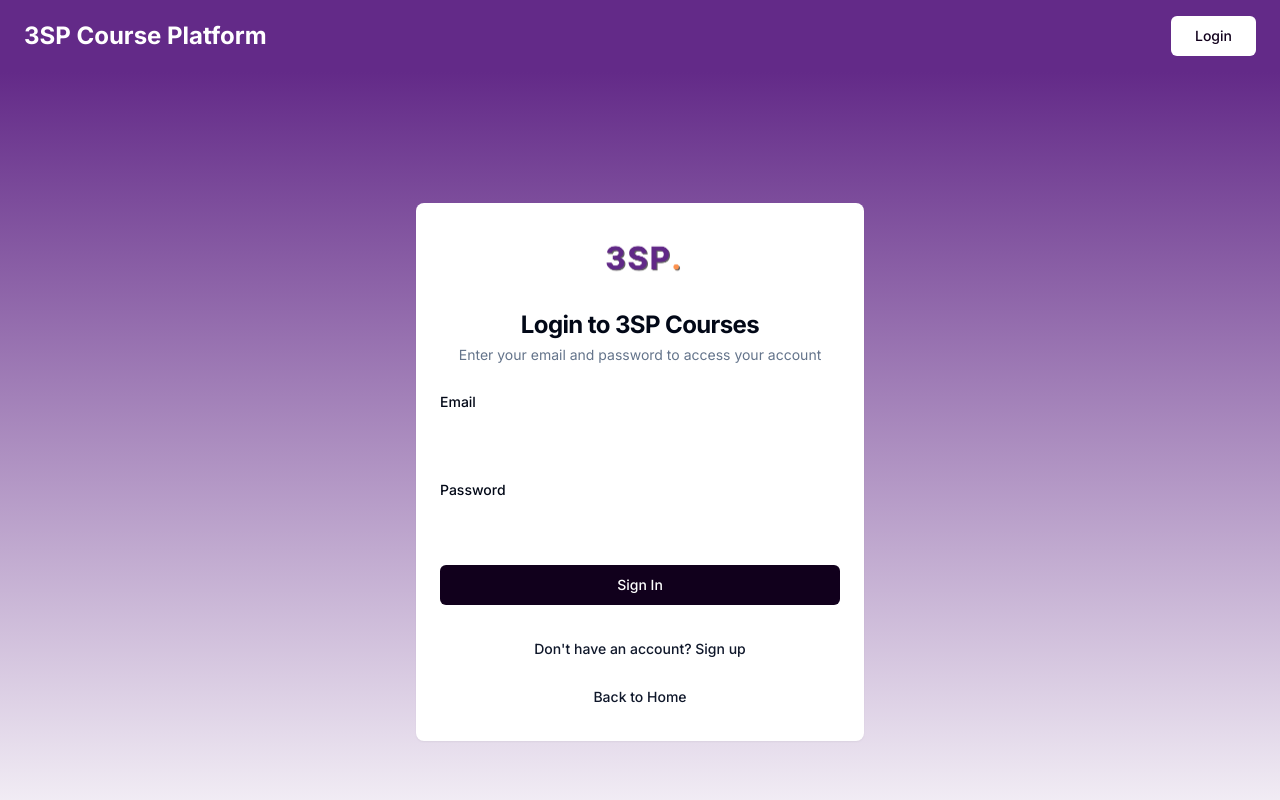
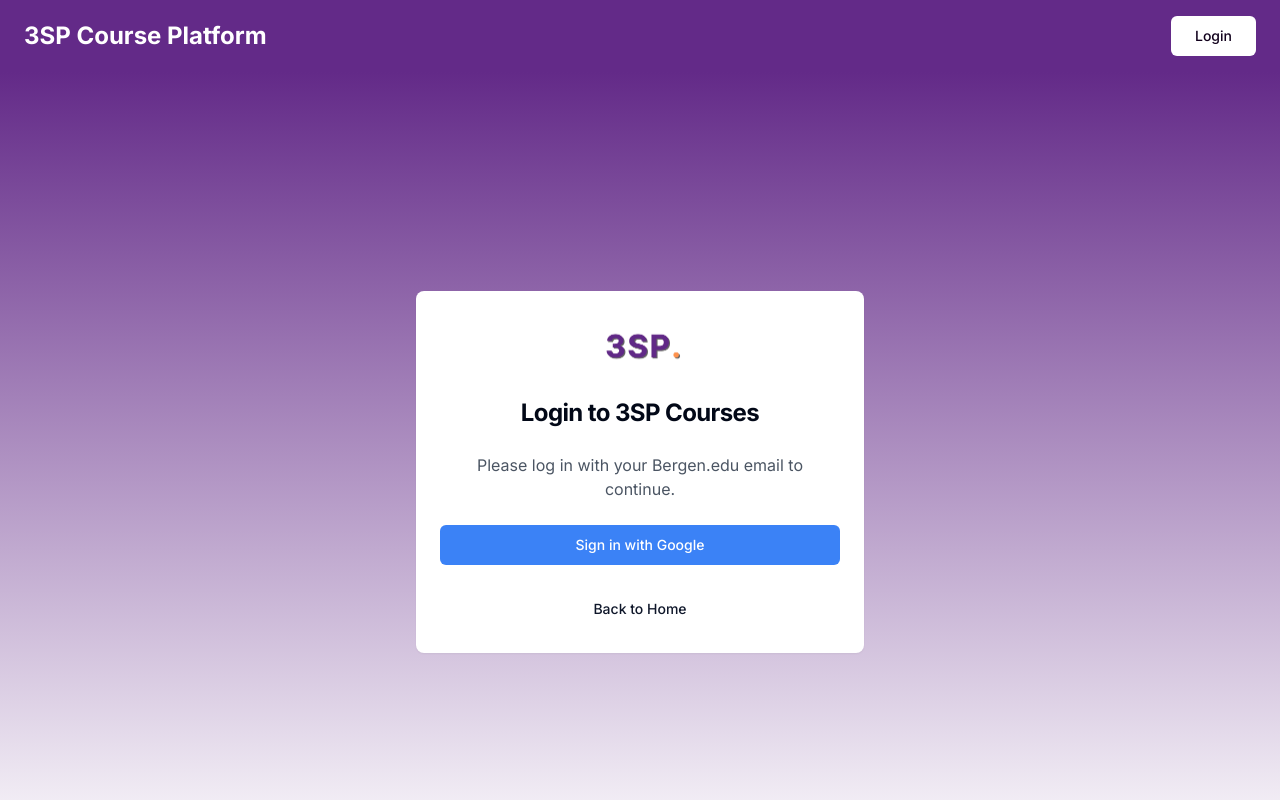
Before and after one commit to jech1/3spcourses, a Next.js app in the folder 3sp/: page /Login in a window 1280 px wide. Shown: the top 800 px of the page. Built offline with nearby package versions, Linux system fonts and the light colour scheme.

Commit message:
changed login where we have our style but google is still handling it

```diff
--- a/3sp/src/app/Login/page.tsx
+++ b/3sp/src/app/Login/page.tsx
@@ -1,73 +1,18 @@
 "use client";
 
-import { useState } from "react";
-import { useRouter } from "next/navigation";
+import { signIn } from "next-auth/react";
 import Image from "next/image";
 import { Button } from "@/components/ui/button";
-import { Input } from "@/components/ui/input";
-import { Label } from "@/components/ui/label";
+//import { Label } from "@/components/ui/label";
 import {
   Card,
   CardContent,
-  CardDescription,
   CardFooter,
   CardHeader,
   CardTitle,
 } from "@/components/ui/card";
-import { Alert, AlertDescription, AlertTitle } from "@/components/ui/alert";
-import { ExclamationTriangleIcon } from "@radix-ui/react-icons";
 
 export default function LoginPage() {
-  const [formState, setFormState] = useState({
-    email: "",
-    password: "",
-    confirmPassword: "",
-    error: "",
-  });
-  const [isLogin, setIsLogin] = useState(true); // Toggle between login and registration
-  const router = useRouter();
-
-  // Handle input changes for all fields
-  const handleChange = (e: React.ChangeEvent<HTMLInputElement>) => {
-    const { id, value } = e.target;
-    setFormState((prev) => ({ ...prev, [id]: value }));
-  };
-
-  // Form submission logic
-  const handleSubmit = (e: React.FormEvent) => {
-    e.preventDefault();
-    setFormState((prev) => ({ ...prev, error: "" }));
-
-    if (isLogin) {
-      // Simulate login logic
-      if (
-        formState.email === "user@example.com" &&
-        formState.password === "password"
-      ) {
-        router.push("/User/Dashboard"); // Redirect to dashboard on successful login
-      } else {
-        setFormState((prev) => ({
-          ...prev,
-          error: "Invalid email or password. Please try again.",
-        }));
-      }
-    } else {
-      // Simulate registration logic
-      if (formState.password !== formState.confirmPassword) {
-        setFormState((prev) => ({ ...prev, error: "Passwords do not match." }));
-        return;
-      }
-      // Simulate successful registration
-      router.push("/User/Dashboard");
-    }
-  };
-
-  // Toggle between login and registration forms
-  const toggleForm = () => {
-    setIsLogin(!isLogin);
-    setFormState({ email: "", password: "", confirmPassword: "", error: "" });
-  };
-
   return (
     <div className="min-h-screen bg-gradient-to-b from-[#632a88] to-white flex items-center justify-center px-4 sm:px-6 lg:px-8">
       <Card className="w-full max-w-md">
@@ -82,67 +27,29 @@ export default function LoginPage() {
             />
           </div>
           <CardTitle className="text-2xl font-bold text-center">
-            {isLogin ? "Login to 3SP Courses" : "Create an Account"}
+            Login to 3SP Courses
           </CardTitle>
-          <CardDescription className="text-center">
-            {isLogin
-              ? "Enter your email and password to access your account"
-              : "Sign up to start learning with 3SP Courses"}
-          </CardDescription>
         </CardHeader>
 
-        {/* Form */}
-        <CardContent>
-          <form onSubmit={handleSubmit}>
-            <div className="space-y-4">
-              <FormField
-                id="email"
-                label="Email"
-                type="email"
-                value={formState.email}
-                onChange={handleChange}
-              />
-              <FormField
-                id="password"
-                label="Password"
-                type="password"
-                value={formState.password}
-                onChange={handleChange}
-              />
-              {!isLogin && (
-                <FormField
-                  id="confirmPassword"
-                  label="Confirm Password"
-                  type="password"
-                  value={formState.confirmPassword}
-                  onChange={handleChange}
-                />
-              )}
-            </div>
-            {formState.error && (
-              <Alert variant="destructive" className="mt-4">
-                <ExclamationTriangleIcon className="h-4 w-4" />
-                <AlertTitle>Error</AlertTitle>
-                <AlertDescription>{formState.error}</AlertDescription>
-              </Alert>
-            )}
-            <Button
-              type="submit"
-              className="w-full mt-4 bg-[#11001C] text-white hover:bg-[#2D0A4E]"
-            >
-              {isLogin ? "Sign In" : "Create Account"}
-            </Button>
-          </form>
+        {/* Content */}
+        <CardContent className="flex flex-col items-center">
+          <p className="text-center text-gray-600 mb-6">
+            Please log in with your Bergen.edu email to continue.
+          </p>
+          <Button
+            onClick={() => signIn("google", { callbackUrl: "/User/Dashboard" })}
+            className="w-full bg-blue-500 text-white py-2 rounded-md hover:bg-blue-600 transition"
+          >
+            Sign in with Google
+          </Button>
         </CardContent>
 
         {/* Footer */}
         <CardFooter className="flex flex-col items-center space-y-2">
-          <Button variant="link" onClick={toggleForm}>
-            {isLogin
-              ? "Don't have an account? Sign up"
-              : "Already have an account? Log in"}
-          </Button>
-          <Button variant="link" onClick={() => router.push("/")}>
+          <Button
+            variant="link"
+            onClick={() => signIn("google", { callbackUrl: "/" })}
+          >
             Back to Home
           </Button>
         </CardFooter>
@@ -150,25 +57,3 @@ export default function LoginPage() {
     </div>
   );
 }
-
-// Reusable form field component
-function FormField({
-  id,
-  label,
-  type,
-  value,
-  onChange,
-}: {
-  id: string;
-  label: string;
-  type: string;
-  value: string;
-  onChange: (e: React.ChangeEvent<HTMLInputElement>) => void;
-}) {
-  return (
-    <div className="space-y-2">
-      <Label htmlFor={id}>{label}</Label>
-      <Input id={id} type={type} required value={value} onChange={onChange} />
-    </div>
-  );
-}
--- a/3sp/src/app/api/auth/[...nextauth]/route.ts
+++ b/3sp/src/app/api/auth/[...nextauth]/route.ts
@@ -9,20 +9,23 @@ export const authOptions: NextAuthOptions = {
       clientSecret: process.env.GOOGLE_CLIENT_SECRET!,
     }),
   ],
+  pages: {
+    signIn: "/login", // redirecting to custom login page
+  },
   // callbacks are used to modify the session object
   callbacks: {
     async signIn({ profile }) {
       // Allow only @bergen.edu emails
       if (profile?.email?.endsWith("@me.bergen.edu")) {
-        return true; // Allow login
+        return true; // allow login
       }
-      return false; // Reject other emails
+      return false; // reject other emails
     },
     async session({ session, token }) {
       // Attach user ID to the session object
       session.user = {
         ...session.user,
-        id: token.id as string, // Retrieve ID from the token
+        id: token.id as string, // retrieve ID from the token
       };
       return session;
     },
```
